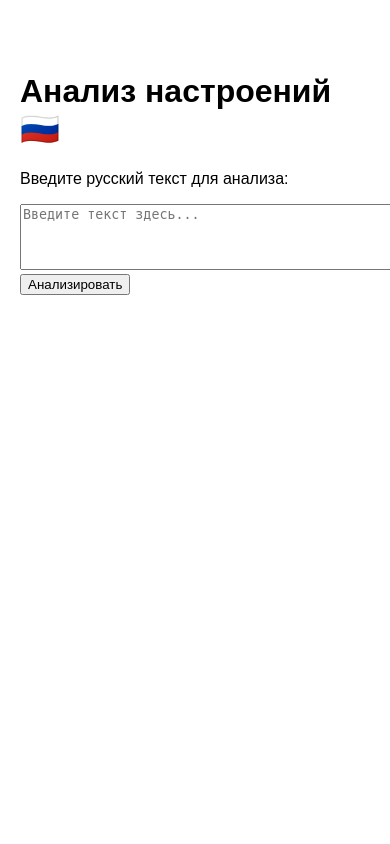
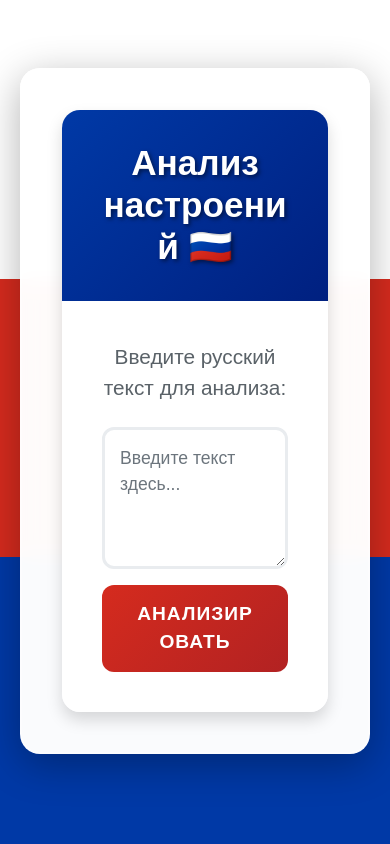
Before and after one commit to Alyzande/ru_sentiment_bot, a Flask app: template templates/index.html in a window 390 px wide; the page is wider, and only the part inside the window is pictured. Run offline with Flask 3, Linux system fonts and the light colour scheme; the template is opened without the code that fills it, so the values that code supplies are empty.

Commit message:
Added russian colour theme, styles folder, main.css, update flask to serve from styles/ enhance UI with bootstrap

```diff
--- a/app.py
+++ b/app.py
@@ -1,9 +1,9 @@
 # app.py
-from flask import Flask, request, jsonify
+from flask import Flask, request, jsonify, render_template
 from transformers import pipeline
 from flask_cors import CORS  # Important for frontend-backend communication
 
-app = Flask(__name__)
+app = Flask(__name__, static_folder='styles')
 CORS(app)  # This allows your frontend to talk to the backend
 
 # Load the model ONCE when the server starts
@@ -38,5 +38,12 @@ def analyze_sentiment():
     except Exception as e:
         return jsonify({'error': str(e)}), 500
 
+@app.route('/')
+def home():
+    return render_template('index.html')
+
 if __name__ == '__main__':
     app.run(debug=True, port=5000)
+
+if __name__ == '__main__':
+    app.run(debug=True, port=5000)
--- a/templates/index.html
+++ b/templates/index.html
@@ -1,26 +1,47 @@
 <!DOCTYPE html>
-<html>
+<html lang="ru">
 <head>
+    <meta charset="UTF-8">
+    <meta name="viewport" content="width=device-width, initial-scale=1.0">
     <title>Russian Sentiment Analyzer</title>
-    <style>
-        body { font-family: sans-serif; max-width: 600px; margin: 2rem auto; padding: 20px; }
-        #result { margin-top: 20px; padding: 15px; border-radius: 5px; display: none; }
-        .positive { background-color: #d4edda; color: #155724; }
-        .negative { background-color: #f8d7da; color: #721c24; }
-        .neutral { background-color: #e2e3e5; color: #383d41; }
-    </style>
+
+    <!-- Bootstrap CSS -->
+    <link href="https://cdn.jsdelivr.net/npm/bootstrap@5.1.3/dist/css/bootstrap.min.css" rel="stylesheet">
+
+    <!-- Your custom CSS -->
+    <link rel="stylesheet" href="{{ url_for('static', filename='main.css') }}">
 </head>
 <body>
-    <h1>Анализ настроений 🇷🇺</h1>
-    <p>Введите русский текст для анализа:</p>
+    <div class="container mt-5">
+        <div class="row justify-content-center">
+            <div class="col-md-8">
+                <div class="card shadow">
+                    <div class="card-header bg-primary text-white text-center">
+                        <h1 class="h3 mb-0">Анализ настроений 🇷🇺</h1>
+                    </div>
+                    <div class="card-body">
+                        <p class="text-muted">Введите русский текст для анализа:</p>
 
-    <textarea id="textInput" rows="4" cols="50" placeholder="Введите текст здесь..."></textarea>
-    <br>
-    <button onclick="analyzeText()">Анализировать</button>
+                        <textarea id="textInput" class="form-control mb-3" rows="4"
+                                  placeholder="Введите текст здесь..."></textarea>
 
-    <div id="result"></div>
+                        <button class="btn btn-primary w-100" onclick="analyzeText()">
+                            Анализировать
+                        </button>
 
+                        <div id="result" class="mt-4 p-3 rounded"></div>
+                    </div>
+                </div>
+            </div>
+        </div>
+    </div>
+
+    <!-- Bootstrap JS -->
+    <script src="https://cdn.jsdelivr.net/npm/bootstrap@5.1.3/dist/js/bootstrap.bundle.min.js"></script>
+
+    <!-- Your custom JavaScript -->
     <script>
+        // Your existing JavaScript code here
         function analyzeText() {
             const text = document.getElementById('textInput').value;
             const resultDiv = document.getElementById('result');
@@ -40,11 +61,10 @@
             .then(response => response.json())
             .then(data => {
                 if (data.error) {
-                    resultDiv.className = 'error';
+                    resultDiv.className = 'alert alert-danger';
                     resultDiv.innerHTML = `Error: ${data.error}`;
                 } else {
-                    // Set the appropriate CSS class based on sentiment
-                    resultDiv.className = data.sentiment.toLowerCase();
+                    resultDiv.className = `alert alert-${data.sentiment.toLowerCase()}`;
                     resultDiv.innerHTML = `
                         <strong>Текст:</strong> ${data.text}<br>
                         <strong>Настроение:</strong> ${data.sentiment}<br>
@@ -54,8 +74,8 @@
                 resultDiv.style.display = 'block';
             })
             .catch(error => {
-                resultDiv.className = 'error';
-                resultDiv.innerHTML = 'Error connecting to the server';
+                resultDiv.className = 'alert alert-danger';
+                resultDiv.innerHTML = 'Ошибка соединения с сервером';
                 resultDiv.style.display = 'block';
             });
         }
--- /dev/null
+++ b/templates/styles/main.css
@@ -0,0 +1,117 @@
+/* styles/main.css */
+body {
+    background: linear-gradient(to bottom, #ffffff 33%, #d52b1e 33%, #d52b1e 66%, #0039a6 66%);
+    min-height: 100vh;
+    font-family: 'Arial', sans-serif;
+    margin: 0;
+    padding: 20px;
+}
+
+.container {
+    background: rgba(255, 255, 255, 0.98);
+    border-radius: 20px;
+    box-shadow: 0 10px 40px rgba(0, 0, 0, 0.3);
+    padding: 2.5rem;
+    margin-top: 3rem;
+    backdrop-filter: blur(10px);
+    border: 2px solid rgba(255, 255, 255, 0.5);
+}
+
+.card {
+    border: none;
+    border-radius: 18px;
+    overflow: hidden;
+    background: transparent;
+}
+
+.card-header {
+    background: linear-gradient(135deg, #0039a6 0%, #002080 100%);
+    border: none;
+    padding: 2rem;
+    text-align: center;
+}
+
+.card-header h1 {
+    font-weight: 800;
+    font-size: 2.2rem;
+    text-shadow: 2px 2px 4px rgba(0, 0, 0, 0.5);
+    margin: 0;
+}
+
+.card-body {
+    padding: 2.5rem;
+    background: white;
+}
+
+.btn-primary {
+    background: linear-gradient(135deg, #d52b1e 0%, #b22222 100%);
+    border: none;
+    border-radius: 12px;
+    padding: 15px 30px;
+    font-weight: 700;
+    font-size: 1.2rem;
+    transition: all 0.3s ease;
+    text-transform: uppercase;
+    letter-spacing: 1px;
+}
+
+.btn-primary:hover {
+    background: linear-gradient(135deg, #b22222 0%, #9b1c1c 100%);
+    transform: translateY(-3px);
+    box-shadow: 0 6px 15px rgba(179, 34, 34, 0.4);
+}
+
+.form-control {
+    border-radius: 12px;
+    border: 3px solid #e9ecef;
+    padding: 15px;
+    font-size: 1.1rem;
+    transition: all 0.3s ease;
+    margin-bottom: 1.5rem;
+}
+
+.form-control:focus {
+    border-color: #0039a6;
+    box-shadow: 0 0 0 0.3rem rgba(0, 57, 166, 0.3);
+    transform: scale(1.02);
+}
+
+#result {
+    border-radius: 15px;
+    padding: 2rem;
+    margin-top: 2rem;
+    display: none;
+    font-size: 1.2rem;
+    border: 3px solid transparent;
+}
+
+.alert-positive {
+    background: linear-gradient(135deg, #d4edda 0%, #b8dfc2 100%);
+    color: #155724;
+    border-color: #8ac39a;
+}
+
+.alert-negative {
+    background: linear-gradient(135deg, #f8d7da 0%, #f1b0b7 100%);
+    color: #721c24;
+    border-color: #e4959b;
+}
+
+.alert-neutral {
+    background: linear-gradient(135deg, #e2e3e5 0%, #c8cbcf 100%);
+    color: #383d41;
+    border-color: #a1a5a9;
+}
+
+.text-muted {
+    color: #5a6268 !important;
+    font-size: 1.3rem;
+    font-weight: 500;
+    margin-bottom: 1.5rem;
+    text-align: center;
+}
+
+/* Make sure the body background is visible */
+html, body {
+    height: 100%;
+}
```
